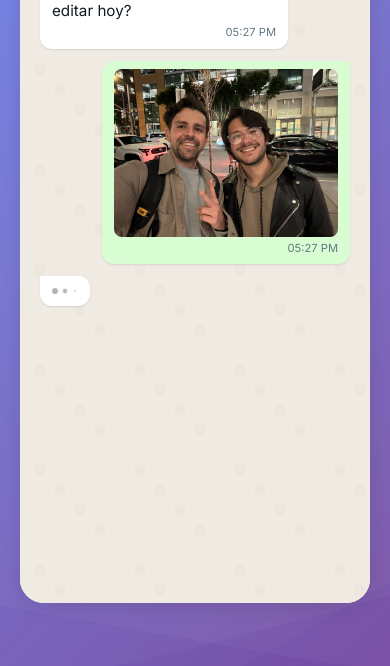
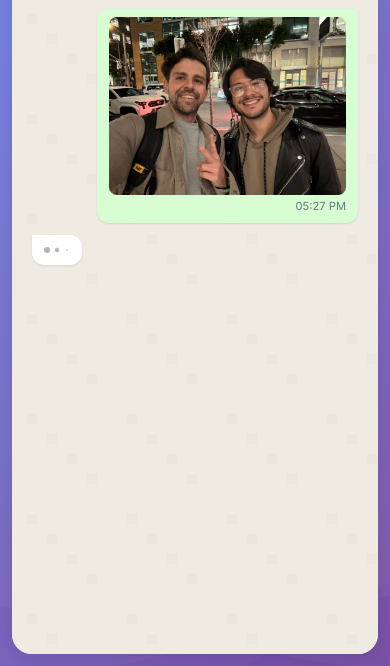
Before and after one commit to javierivero1337/power-assistant-v2, a website: page marketing site/index.html in a window 390 px wide. Shown: the part 178-844 px from the top of the page. Drawn offline with Linux system fonts and the light colour scheme.

```diff
--- a/marketing site/style.css
+++ b/marketing site/style.css
@@ -16,6 +16,11 @@
     padding: 0;
 }
 
+html,
+body {
+    height: 100%;
+}
+
 body {
     font-family: var(--font-family);
     background: linear-gradient(135deg, #667eea 0%, #764ba2 100%); /* Lighter purple gradient */
@@ -24,6 +29,7 @@
     justify-content: center;
     align-items: center;
     min-height: 100vh;
+    min-height: 100dvh; /* Use dynamic viewport height on modern mobile browsers */
     padding: 20px;
     overflow: hidden; /* Prevent scroll bars from background */
 }
@@ -139,7 +145,7 @@
     display: flex;
     flex-direction: column;
     gap: 12px;
-    padding-bottom: 80px; /* Space for CTA */
+    padding-bottom: calc(80px + env(safe-area-inset-bottom, 0px)); /* Space for CTA + iOS safe-area */
 }
 
 .message {
@@ -225,6 +231,7 @@
     left: 0;
     width: 100%;
     padding: 16px 20px;
+    padding-bottom: calc(16px + env(safe-area-inset-bottom, 0px)); /* Keep CTA above iOS home indicator */
     background: linear-gradient(to top, rgba(255,255,255,1) 80%, rgba(255,255,255,0));
     display: flex;
     justify-content: center;
@@ -262,3 +269,22 @@
 .whatsapp-btn:active {
     transform: translateY(0);
 }
+
+/* Mobile layout fixes:
+   - Avoid iOS Safari "vh" cutoff by sizing card via svh/dvh
+   - Ensure card fits inside viewport with body padding
+   - Keep CTA visible above safe-area */
+@media (max-width: 600px) {
+    body {
+        padding: 12px;
+        align-items: stretch;
+    }
+
+    .main-container {
+        height: calc(100vh - 24px);  /* Fallback */
+        height: calc(100svh - 24px); /* "Small" viewport height (avoids iOS bottom cutoff) */
+        height: calc(100dvh - 24px); /* Dynamic viewport height (modern mobile browsers) */
+        max-height: none;
+        border-radius: 20px;
+    }
+}
```
